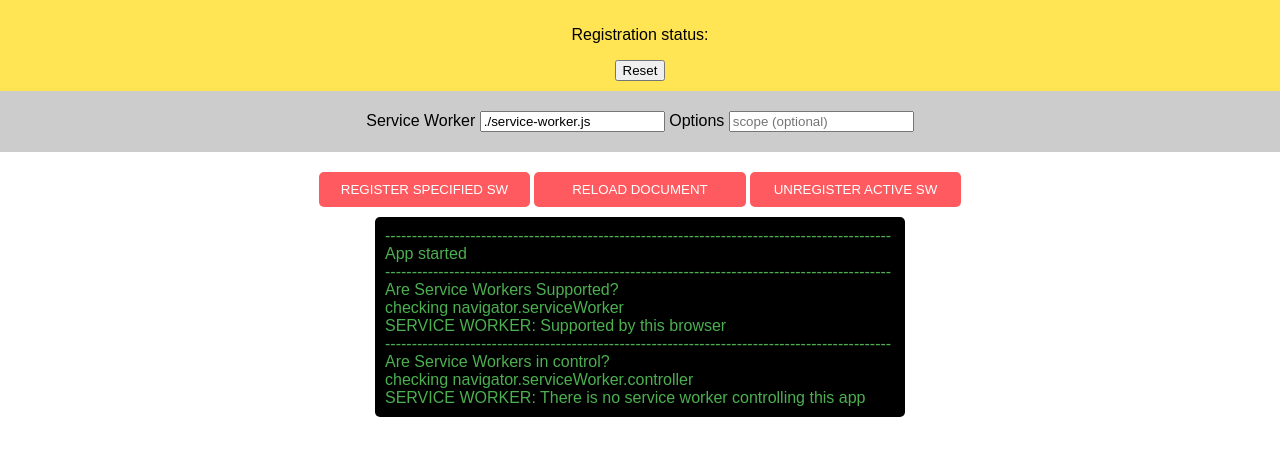
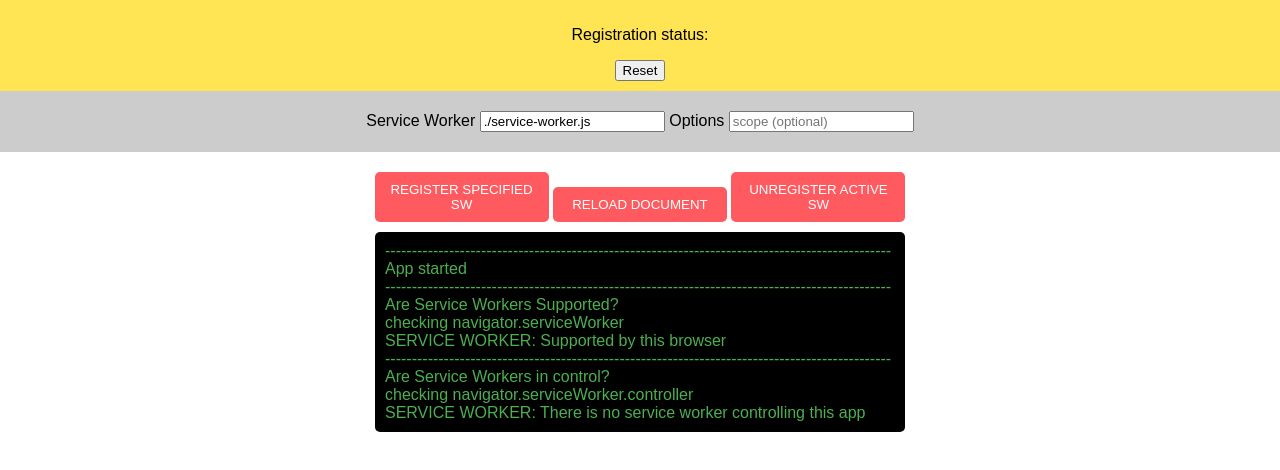
Before and after one commit to szaranger/szaranger.github.io, a plain HTML site: page service-workers/09/05/index.html in a window 1280 px wide. Drawn offline with Linux system fonts and the light colour scheme.

Commit message:
Update style.css

```diff
--- a/service-workers/09/05/style.css
+++ b/service-workers/09/05/style.css
@@ -65,7 +65,7 @@ img {
 }
 
 button {
-  width: 16.75%;
+  width: 174px;
   margin-top: 10px;
   background-color: #ff5a5f;
   border: 0;
```
